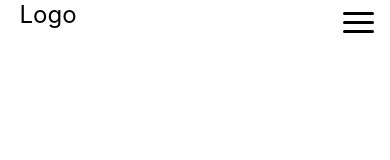
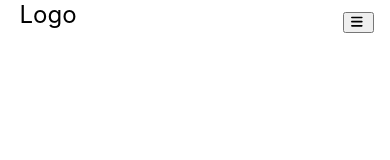
Before and after one commit to LIZXP/PortfolioPage, a React (Create React App) app: page / in a window 390 px wide. Shown: the top 160 px of the page. Built offline with nearby package versions, Linux system fonts and the light colour scheme.

Commit message:
add font Awesome button

```diff
--- a/package.json
+++ b/package.json
@@ -5,6 +5,10 @@
   "dependencies": {
     "@emotion/react": "^11.10.5",
     "@emotion/styled": "^11.10.5",
+    "@fortawesome/fontawesome-svg-core": "^6.2.1",
+    "@fortawesome/free-brands-svg-icons": "^6.2.1",
+    "@fortawesome/free-solid-svg-icons": "^6.2.1",
+    "@fortawesome/react-fontawesome": "^0.2.0",
     "@mui/icons-material": "^5.11.0",
     "@mui/material": "^5.11.0",
     "@testing-library/jest-dom": "^5.16.5",
--- a/src/components/NavBar/NavBar.jsx
+++ b/src/components/NavBar/NavBar.jsx
@@ -1,9 +1,10 @@
-import React from "react";
+import React, { useState } from "react";
 import "./NavBar.styles.scss";
-
+import { FontAwesomeIcon } from "@fortawesome/react-fontawesome";
+import { faXmark, faBars } from "@fortawesome/free-solid-svg-icons";
 function NavBar() {
+  const [Mobile, setMobile] = useState(false);
   return (
-    <div>
     <nav className="nav-container">
       <div className="logo">Logo</div>
       <a href="#" className="toggle-button">
@@ -27,8 +28,14 @@ function NavBar() {
           </li>
         </ul>
       </div>
+      <button className="mobile-menu-icon">
+        {Mobile ? (
+          <FontAwesomeIcon icon={faXmark} />
+        ) : (
+          <FontAwesomeIcon icon={faBars} />
+        )}
+      </button>
     </nav>
-    </div>
   );
 }
 
--- a/src/components/NavBar/NavBar.styles.scss
+++ b/src/components/NavBar/NavBar.styles.scss
@@ -28,7 +28,7 @@
       background-color: aqua;
     }
   }
-  .toggle-button {
+  .mobile-menu-icon {
     position: absolute;
     top: 0.75rem;
     right: 1rem;
@@ -44,8 +44,8 @@
       border-radius: 10px;
     }
   }
-  @media (max-width: 1000px) {
-    .toggle-button {
+  @media only screen and (max-width: 1024px) {
+    .mobile-menu-icon {
       display: flex;
     }
     .navbar-links {
@@ -55,7 +55,7 @@
   }
 }
 
-@media (max-width: 1000px) {
+@media only screen and (max-width: 1024px) {
   .nav-container {
     flex-direction: column;
     align-items: flex-start;
```
Also changed, not shown: 1 other file (tests, documents, lock files or other folders). Lines whose indentation alone changed are shown as unchanged.
